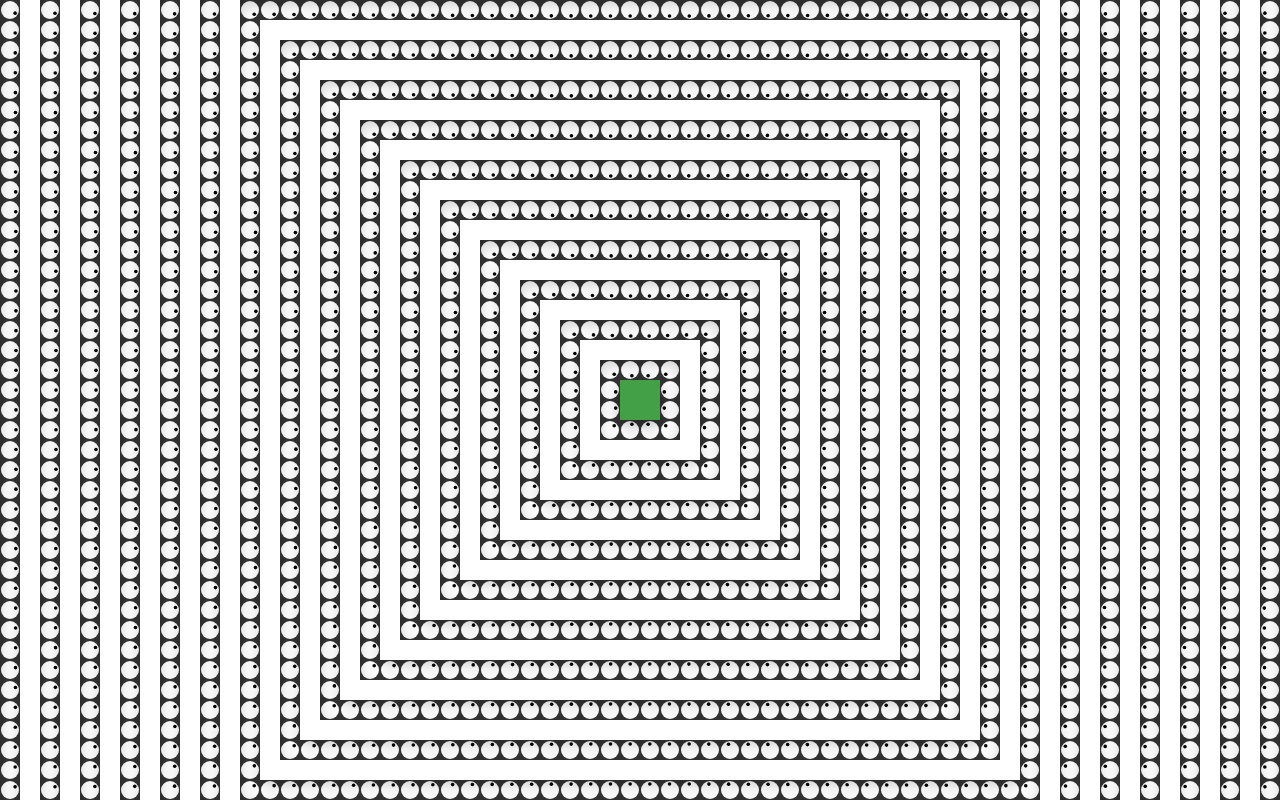
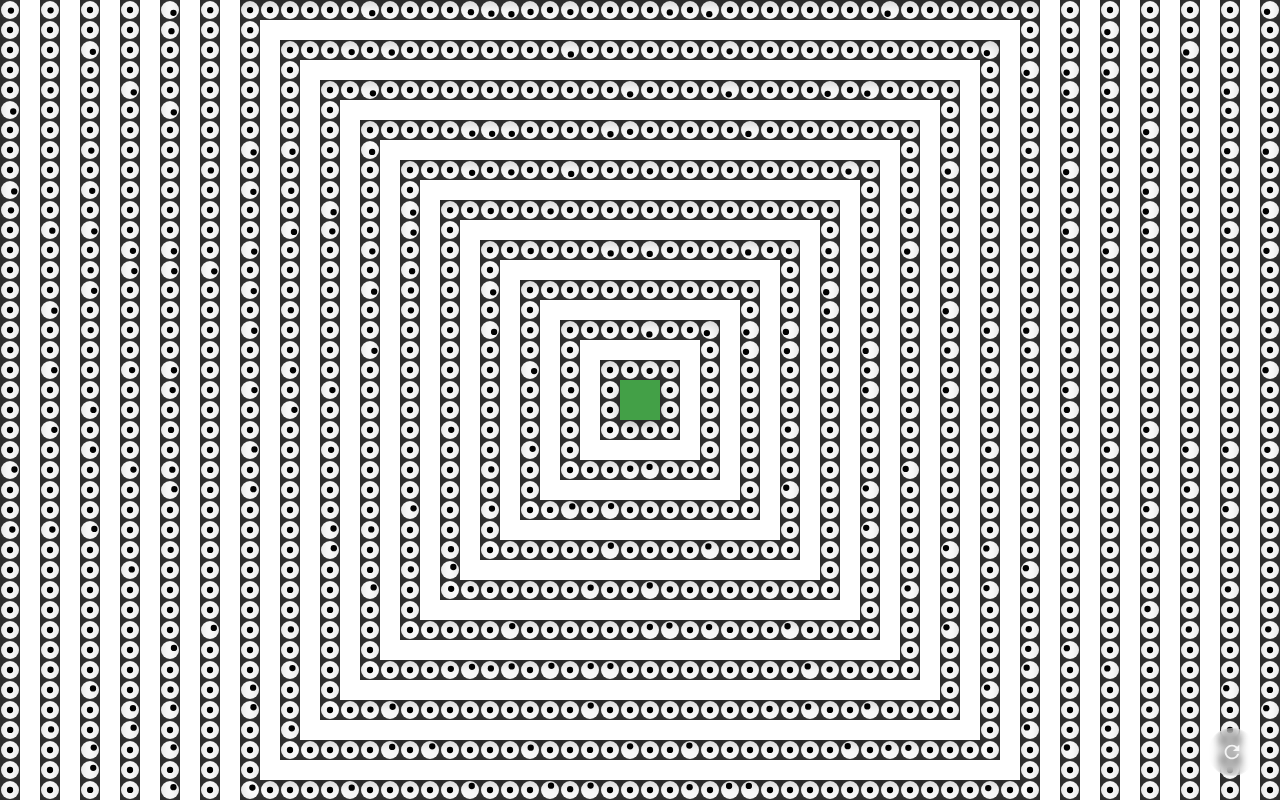
Before and after one commit to fxi/framepusher, a website built with Vite: page index.html in a window 1280 px wide. Built offline with nearby package versions, Linux system fonts and the light colour scheme.

Commit message:
feat: dynamic googly eyes + lifelike behaviour

```diff
--- a/index.html
+++ b/index.html
@@ -12,6 +12,12 @@
     <canvas id="game-canvas"></canvas>
   </div>
 
+  <button id="reset-btn" aria-label="Reset">
+    <svg viewBox="0 0 24 24" xmlns="http://www.w3.org/2000/svg">
+      <path d="M17.65 6.35A7.958 7.958 0 0 0 12 4c-4.42 0-7.99 3.58-7.99 8s3.57 8 7.99 8c3.73 0 6.84-2.55 7.73-6h-2.08c-.82 2.33-3.04 4-5.65 4-3.31 0-6-2.69-6-6s2.69-6 6-6c1.66 0 3.14.69 4.22 1.78L13 11h7V4l-2.35 2.35z"/>
+    </svg>
+  </button>
+
   <script type="module" src="/src/main.js"></script>
 </body>
 </html>
--- a/src/game/FramePusher.js
+++ b/src/game/FramePusher.js
@@ -23,6 +23,14 @@ export class FramePusher {
     this.frames = [];
     this.isRunning = false;
     this.animationId = null;
+
+    // Eye animation state
+    this._cursorPos    = null;  // { x, y } — current cursor position
+    this._cursorFrames = 0;     // countdown: eyes follow cursor for N frames after last move
+    this._bounceFrames = 0;     // countdown: eyes look surprised for N frames
+
+    // Reset state — frames only spring back when explicitly triggered
+    this._isResetting = false;
 
     this.physics = new Physics(this.config);
     this.renderer = new Renderer(this.canvas, this.config);
@@ -57,37 +65,30 @@ export class FramePusher {
     if (this.eventHandler) this.eventHandler.destroy();
   }
 
-  /**
-   * Resize canvas only (no background gen — that comes after _createFrames)
-   * @private
-   */
   _resizeCanvas(width, height) {
-    this.canvas.width = width;
+    this.canvas.width  = width;
     this.canvas.height = height;
   }
 
   /**
-   * Compute frames so:
-   *  - FRAME_THICKNESS = GAP = DOT_SPACING (20px)
-   *  - canvasMax chosen so innermost regular frame = 120px → exact 20px gap to green
-   *  - All frame positions derived as integers from canvasMax
+   * Compute frames so FRAME_THICKNESS = GAP = DOT_SPACING (20px).
+   * canvasMax is chosen so the innermost regular frame = 120px, giving
+   * an exact 20px gap to the 40px green block.
    * @private
    */
   _createFrames() {
     this.frames = [];
 
-    const rawMax = Math.max(this.canvas.width, this.canvas.height);
-    const nOuter = Math.ceil((rawMax - INNERMOST_FRAME_SIZE) / STEP);
+    const rawMax  = Math.max(this.canvas.width, this.canvas.height);
+    const nOuter  = Math.ceil((rawMax - INNERMOST_FRAME_SIZE) / STEP);
     const canvasMax = INNERMOST_FRAME_SIZE + nOuter * STEP;
 
-    // Base rest position (integer via Math.round; ≤0.5px off for odd-parity screens)
     const baseRestX = Math.round((this.canvas.width  - canvasMax) / 2);
     const baseRestY = Math.round((this.canvas.height - canvasMax) / 2);
 
-    // Regular frames: canvasMax … 120, stepping by STEP=80
     for (let i = 0; i <= nOuter; i++) {
       const size  = canvasMax - i * STEP;
-      const restX = baseRestX + i * (STEP / 2);  // STEP/2=40, always integer
+      const restX = baseRestX + i * (STEP / 2); // STEP/2=40, always integer
       const restY = baseRestY + i * (STEP / 2);
       this.frames.push({ x: restX, y: restY, vx: 0, vy: 0,
                          width: size, height: size, restX, restY });
@@ -110,6 +111,34 @@ export class FramePusher {
       null,
       null
     );
+
+    // Cursor tracking — eyes follow pointer / touch
+    this.canvas.addEventListener('mousemove', (e) => {
+      const r = this.canvas.getBoundingClientRect();
+      this._cursorPos    = { x: e.clientX - r.left, y: e.clientY - r.top };
+      this._cursorFrames = 60;
+    });
+    this.canvas.addEventListener('touchmove', (e) => {
+      const t = e.touches[0];
+      const r = this.canvas.getBoundingClientRect();
+      this._cursorPos    = { x: t.clientX - r.left, y: t.clientY - r.top };
+      this._cursorFrames = 60;
+    }, { passive: true });
+
+    // Reset button
+    const resetBtn = document.getElementById('reset-btn');
+    if (resetBtn) {
+      resetBtn.addEventListener('click', () => {
+        resetBtn.classList.remove('spinning');
+        // Force reflow so the animation restarts if clicked again mid-spin
+        void resetBtn.offsetWidth;
+        resetBtn.classList.add('spinning');
+        resetBtn.addEventListener('animationend', () => {
+          resetBtn.classList.remove('spinning');
+        }, { once: true });
+        this._isResetting = true;
+      });
+    }
   }
 
   _animate() {
@@ -122,12 +151,41 @@ export class FramePusher {
   _updatePhysics() {
     if (this.eventHandler.isDragging()) {
       this.physics.updateDragPhysics(this.frames, this.eventHandler.getDraggedIndex());
-    } else {
+    } else if (this._isResetting) {
       this.physics.updateSettlingPhysics(this.frames);
+
+      // Velocity spike → surprise eyes during the bounce-back
+      const maxV = Math.max(...this.frames.map(f => Math.hypot(f.vx, f.vy)));
+      if (maxV > 3) this._bounceFrames = 50;
+
+      // Finished settling — snap to exact rest and stop
+      const settled = this.frames.every(
+        f => Math.hypot(f.vx, f.vy) < 0.1 &&
+             Math.hypot(f.x - f.restX, f.y - f.restY) < 0.5
+      );
+      if (settled) {
+        for (const f of this.frames) { f.x = f.restX; f.y = f.restY; f.vx = 0; f.vy = 0; }
+        this._isResetting = false;
+      }
     }
+    // else: not dragging, not resetting — frames stay where they are
   }
 
   _render() {
+    // Tick eye timers
+    if (this._cursorFrames > 0) this._cursorFrames--;
+    else this._cursorPos = null;
+    if (this._bounceFrames > 0) this._bounceFrames--;
+
+    const green = this.frames[this.frames.length - 1];
+    const gcx = green.x + green.width  / 2;
+    const gcy = green.y + green.height / 2;
+
+    this.renderer.updateEyes(
+      this._cursorFrames > 0 ? this._cursorPos : null,
+      gcx, gcy,
+      this._bounceFrames > 0
+    );
     this.renderer.drawScene(this.frames, this.eventHandler.isDragging());
   }
 
--- a/src/game/Renderer.js
+++ b/src/game/Renderer.js
@@ -1,15 +1,14 @@
 export class Renderer {
   constructor(canvas, config) {
     this.canvas = canvas;
-    this.ctx = canvas.getContext("2d");
+    this.ctx = canvas.getContext('2d');
     this.FRAME_THICKNESS = config.FRAME_THICKNESS;
     this.backgroundDots = [];
   }
 
   /**
-   * Generate dot grid aligned to frame border centerlines.
-   * The outermost frame's left/top border center becomes the grid origin,
-   * so dots fall exactly in the center of every frame band and every gap.
+   * Generate eye grid aligned to frame border centerlines.
+   * Each eye is an independent entity with its own look state.
    * @param {Array} frames
    */
   generateBackground(frames) {
@@ -17,14 +16,13 @@ export class Renderer {
     if (!frames || frames.length === 0) return;
 
     const DOT_SPACING = 20;
-    const dotRadius = 9;
-    const half = DOT_SPACING / 2; // 10 — half frame thickness
+    const dotRadius   = 9;
+    const half        = DOT_SPACING / 2;
 
     // Grid origin = outermost frame border centerline
     const originX = frames[0].restX + half;
     const originY = frames[0].restY + half;
 
-    // Map origin into [0, DOT_SPACING) then extend left/up by one spacing for edge coverage
     const startX = ((originX % DOT_SPACING) + DOT_SPACING) % DOT_SPACING;
     const startY = ((originY % DOT_SPACING) + DOT_SPACING) % DOT_SPACING;
     const xBegin = startX > 0 ? startX - DOT_SPACING : startX;
@@ -32,15 +30,81 @@ export class Renderer {
 
     for (let x = xBegin; x <= this.canvas.width; x += DOT_SPACING) {
       for (let y = yBegin; y <= this.canvas.height; y += DOT_SPACING) {
-        const hue = Math.random() * 360;
         this.backgroundDots.push({
-          x,
-          y,
+          x, y,
           radius: dotRadius,
-          //color: `hsl(${hue}, 100%, 70%)`,
-          color: `rgb(255,255,255)`,
+          pupilX: x, pupilY: y,        // start centered
+          state: 'idle',
+          stateFrames: 0,
+          peekCountdown: Math.floor(180 + Math.random() * 300), // 3–8 s stagger
         });
       }
+    }
+  }
+
+  /**
+   * Update every eye's state machine and lerp pupils toward their targets.
+   * Called once per frame before drawScene.
+   *
+   * States (priority high→low): surprised > cursor > peek > idle
+   *   idle      — pupil centered, blank stare
+   *   peek      — individual random glance at green block
+   *   cursor    — all eyes follow cursor (global)
+   *   surprised — all eyes snap to green block on bounce (global)
+   *
+   * @param {{ x: number, y: number }|null} cursorPos  null when cursor is idle
+   * @param {number} greenCx  green block center x
+   * @param {number} greenCy  green block center y
+   * @param {boolean} isBouncing  true during a velocity spike
+   */
+  updateEyes(cursorPos, greenCx, greenCy, isBouncing) {
+    for (const eye of this.backgroundDots) {
+      // --- Global overrides (highest priority) ---
+      if (isBouncing) {
+        eye.state      = 'surprised';
+        eye.stateFrames = 50;
+      } else if (cursorPos && eye.state !== 'surprised') {
+        eye.state      = 'cursor';
+        eye.stateFrames = 60;
+      }
+
+      // --- Tick state timer ---
+      if (eye.stateFrames > 0) {
+        eye.stateFrames--;
+      } else if (eye.state !== 'idle') {
+        eye.state = 'idle';
+      }
+
+      // --- Per-eye random peek (only while idle) ---
+      if (eye.state === 'idle') {
+        eye.peekCountdown--;
+        if (eye.peekCountdown <= 0) {
+          eye.state       = 'peek';
+          eye.stateFrames = 30 + Math.floor(Math.random() * 30);
+          eye.peekCountdown = 180 + Math.floor(Math.random() * 300);
+        }
+      }
+
+      // --- Compute look target ---
+      let tx = eye.x, ty = eye.y; // idle: pupils centered
+      if (eye.state === 'peek' || eye.state === 'surprised') {
+        tx = greenCx; ty = greenCy;
+      } else if (eye.state === 'cursor' && cursorPos) {
+        tx = cursorPos.x; ty = cursorPos.y;
+      }
+
+      // --- Desired pupil offset (clamped to radius * 0.5) ---
+      const dx   = tx - eye.x;
+      const dy   = ty - eye.y;
+      const dist = Math.hypot(dx, dy) || 1;
+      const maxOff = eye.radius * 0.5;
+      const off    = eye.state === 'idle' ? 0 : Math.min(dist, maxOff);
+      const tpx = eye.x + (dx / dist) * off;
+      const tpy = eye.y + (dy / dist) * off;
+
+      // --- Lerp pupil toward target ---
+      eye.pupilX += (tpx - eye.pupilX) * 0.12;
+      eye.pupilY += (tpy - eye.pupilY) * 0.12;
     }
   }
 
@@ -51,7 +115,7 @@ export class Renderer {
    */
   drawScene(frames, isDragging) {
     this._clearCanvas();
-    this._drawBackground(frames[frames.length - 1]);
+    this._drawBackground();
     this._drawFrames(frames, isDragging);
   }
 
@@ -60,39 +124,28 @@ export class Renderer {
   }
 
   /**
-   * Draw dots with a white reflection glint toward the green block center.
-   * @param {Object} greenBlock
+   * Draw all eyes using their current pupil positions (updated by updateEyes).
    * @private
    */
-  _drawBackground(greenBlock) {
-    const gcx = greenBlock.x + greenBlock.width / 2;
-    const gcy = greenBlock.y + greenBlock.height / 2;
-
-    for (const dot of this.backgroundDots) {
-      // Colored dot
+  _drawBackground() {
+    for (const eye of this.backgroundDots) {
+      // White eyeball
       this.ctx.beginPath();
-      this.ctx.fillStyle = dot.color;
-      this.ctx.arc(dot.x, dot.y, dot.radius, 0, Math.PI * 2);
+      this.ctx.fillStyle = '#ffffff';
+      this.ctx.arc(eye.x, eye.y, eye.radius, 0, Math.PI * 2);
       this.ctx.fill();
 
-      // White glint offset toward green block center
-      const dx = gcx - dot.x;
-      const dy = gcy - dot.y;
-      const dist = Math.hypot(dx, dy) || 1;
-      const glintX = dot.x + (dx / dist) * 6;
-      const glintY = dot.y + (dy / dist) * 6;
-
+      // Black pupil
       this.ctx.beginPath();
-      //this.ctx.fillStyle = `rgba(255,255,255,${alpha.toFixed(2)})`;
-      this.ctx.fillStyle = `rgb(0,0,0)`;
-      this.ctx.arc(glintX, glintY, dot.radius * 0.2, 0, Math.PI * 2);
+      this.ctx.fillStyle = '#000000';
+      this.ctx.arc(eye.pupilX, eye.pupilY, eye.radius * 0.35, 0, Math.PI * 2);
       this.ctx.fill();
     }
   }
 
   _drawFrames(frames, isDragging) {
     for (let i = 0; i < frames.length; i++) {
-      const frame = frames[i];
+      const frame       = frames[i];
       const isLastFrame = i === frames.length - 1;
 
       this.ctx.save();
@@ -109,32 +162,29 @@ export class Renderer {
   }
 
   _drawFrameBorder(frame) {
-    this.ctx.strokeStyle = "#ffffff";
-    this.ctx.lineWidth = this.FRAME_THICKNESS;
-    this.ctx.shadowColor = "rgba(0,0,0,0.2)";
-    this.ctx.shadowBlur = 15;
+    this.ctx.strokeStyle   = '#ffffff';
+    this.ctx.lineWidth     = this.FRAME_THICKNESS;
+    this.ctx.shadowColor   = 'rgba(0,0,0,0.2)';
+    this.ctx.shadowBlur    = 15;
     this.ctx.shadowOffsetY = 5;
 
     const half = this.FRAME_THICKNESS / 2;
-    this.ctx.strokeRect(
-      half,
-      half,
-      frame.width - this.FRAME_THICKNESS,
-      frame.height - this.FRAME_THICKNESS,
-    );
+    this.ctx.strokeRect(half, half,
+                        frame.width  - this.FRAME_THICKNESS,
+                        frame.height - this.FRAME_THICKNESS);
   }
 
   _drawGreenBlock(frame, isDragging) {
-    this.ctx.fillStyle = isDragging ? "#66bb6a" : "#43a047";
-    this.ctx.shadowColor = "rgba(0,0,0,0.3)";
-    this.ctx.shadowBlur = 15;
+    this.ctx.fillStyle     = isDragging ? '#66bb6a' : '#43a047';
+    this.ctx.shadowColor   = 'rgba(0,0,0,0.3)';
+    this.ctx.shadowBlur    = 15;
     this.ctx.shadowOffsetY = 5;
     this.ctx.fillRect(0, 0, frame.width, frame.height);
   }
 
   /** Resize canvas only — caller must regenerate background after frames are rebuilt */
   resize(width, height) {
-    this.canvas.width = width;
+    this.canvas.width  = width;
     this.canvas.height = height;
   }
 
--- a/src/styles/main.css
+++ b/src/styles/main.css
@@ -16,3 +16,46 @@ body {
   left: 0;
   cursor: pointer;
 }
+
+#reset-btn {
+  position: fixed;
+  bottom: 24px;
+  right: 24px;
+  width: 48px;
+  height: 48px;
+  border-radius: 50%;
+  background: rgba(255, 255, 255, 0.15);
+  backdrop-filter: blur(4px);
+  border: 1px solid rgba(255, 255, 255, 0.25);
+  cursor: pointer;
+  display: flex;
+  align-items: center;
+  justify-content: center;
+  z-index: 10;
+  transition: background 0.2s, transform 0.15s;
+}
+
+#reset-btn:hover {
+  background: rgba(255, 255, 255, 0.3);
+  transform: scale(1.1);
+}
+
+#reset-btn:active {
+  transform: scale(0.92);
+}
+
+#reset-btn svg {
+  width: 22px;
+  height: 22px;
+  fill: rgba(255, 255, 255, 0.85);
+  display: block;
+}
+
+#reset-btn.spinning svg {
+  animation: btn-spin 0.5s cubic-bezier(0.4, 0, 0.2, 1);
+}
+
+@keyframes btn-spin {
+  from { transform: rotate(0deg); }
+  to   { transform: rotate(-360deg); }
+}
```
